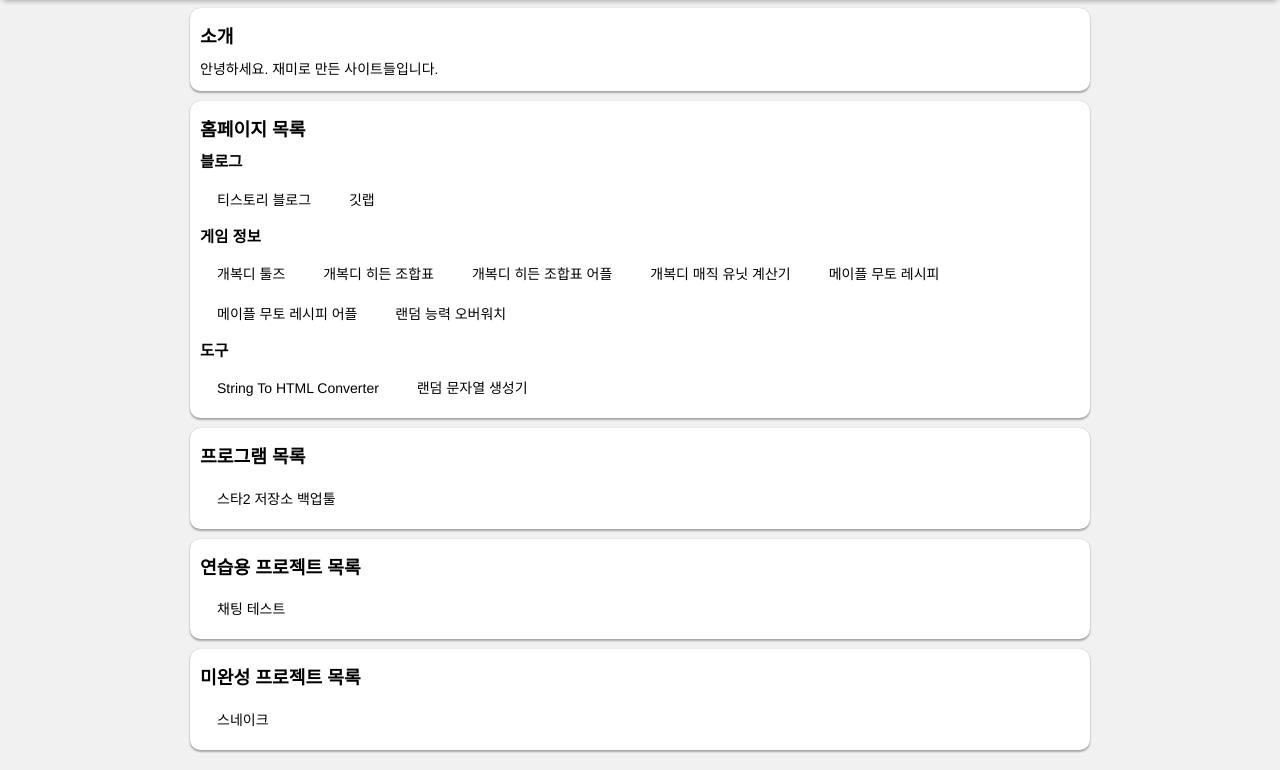
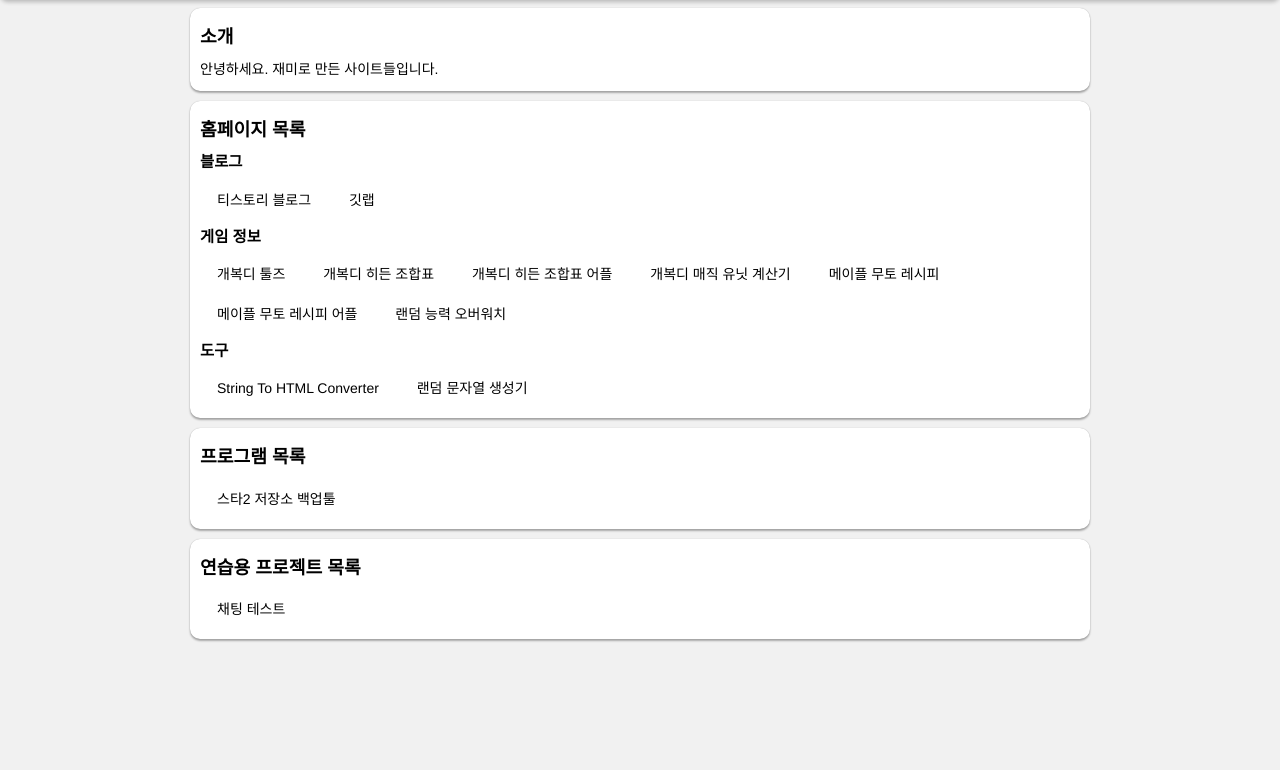
Before and after one commit to Lazyig/main_page, a website: page src/index.html in a window 1280 px wide. Shown: the part 66-836 px from the top of the page. After the commit the page ends 800 px from the top, so only its background shows below. Drawn offline with Linux system fonts and the light colour scheme; files that its build step writes are made by us from their sources.

Commit message:
페이지 수정

```diff
--- a/src/index.html
+++ b/src/index.html
@@ -88,10 +88,6 @@
           >채팅 테스트</a
         >
       </div>
-      <div class="kigui frame">
-        <h2>미완성 프로젝트 목록</h2>
-        <a class="kigui btn simple" href="https://snake.lazyig.com">스네이크</a>
-      </div>
     </section>
   </body>
 </html>
```
